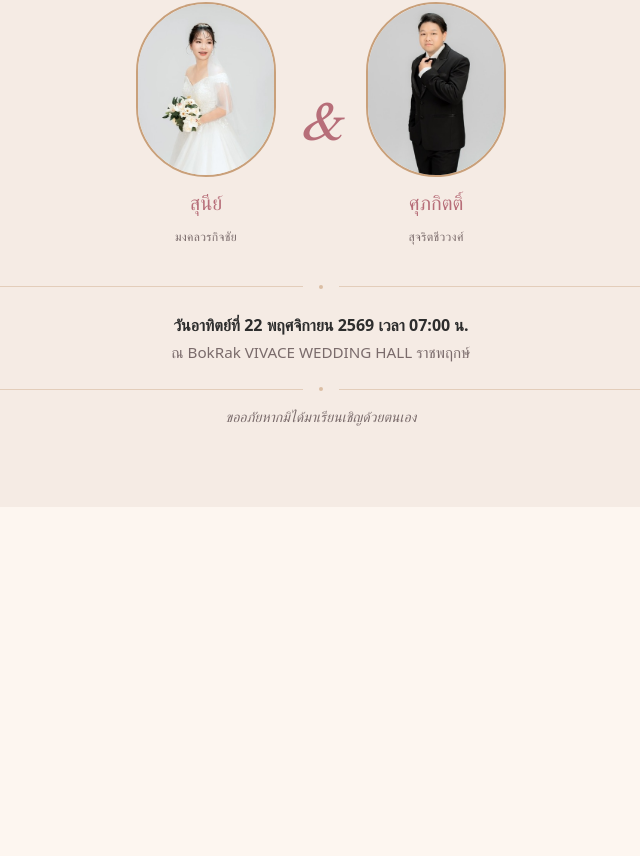
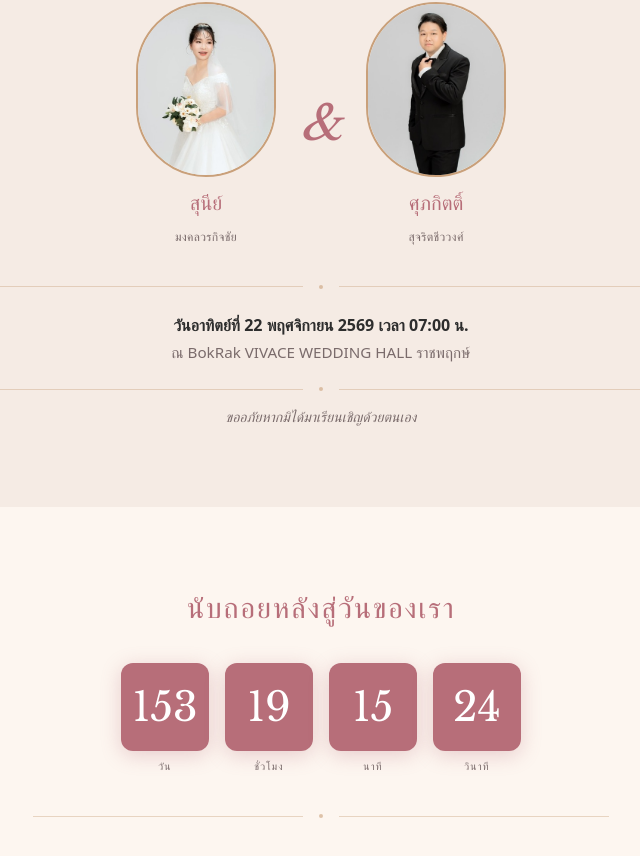
Before and after one commit to NoisKung/wedding_plan, a Next.js app in the folder wedding-nextjs/: page /invitation in a window 1280 px wide. Shown: the part 1012-1868 px from the top of the page, without its empty margins (319-959 px from the left). Before the commit the page ends 1519 px from the top, so only its background shows below. Built offline with nearby package versions, Linux system fonts and the light colour scheme.

Commit message:
feat: add live countdown section

```diff
--- a/wedding-nextjs/app/invitation/page.tsx
+++ b/wedding-nextjs/app/invitation/page.tsx
@@ -1,11 +1,13 @@
 import { HeroSection } from "@/components/invitation/HeroSection";
 import { InvitationSection } from "@/components/invitation/InvitationSection";
+import { CountdownSection } from "@/components/invitation/CountdownSection";
 
 export default function InvitationPage() {
   return (
     <main>
       <HeroSection />
       <InvitationSection />
+      <CountdownSection />
     </main>
   );
 }
--- /dev/null
+++ b/wedding-nextjs/components/invitation/CountdownSection.tsx
@@ -0,0 +1,73 @@
+"use client";
+
+import { useEffect, useState } from "react";
+import { useI18n } from "@/providers/I18nProvider";
+import { GoldDivider } from "@/components/ui/GoldDivider";
+import { FadeInSection } from "@/components/ui/FadeInSection";
+
+const WEDDING_DATE = new Date("2026-11-22T07:00:00+07:00");
+
+interface TimeLeft { days: number; hours: number; minutes: number; seconds: number; }
+
+function getTimeLeft(): TimeLeft {
+  const diff = WEDDING_DATE.getTime() - Date.now();
+  if (diff <= 0) return { days: 0, hours: 0, minutes: 0, seconds: 0 };
+  return {
+    days: Math.floor(diff / 86_400_000),
+    hours: Math.floor((diff % 86_400_000) / 3_600_000),
+    minutes: Math.floor((diff % 3_600_000) / 60_000),
+    seconds: Math.floor((diff % 60_000) / 1_000),
+  };
+}
+
+function pad(n: number) { return String(n).padStart(2, "0"); }
+
+export function CountdownSection() {
+  const { t } = useI18n();
+  const [time, setTime] = useState<TimeLeft | null>(null);
+
+  useEffect(() => {
+    setTime(getTimeLeft());
+    const id = setInterval(() => setTime(getTimeLeft()), 1000);
+    return () => clearInterval(id);
+  }, []);
+
+  const isDone = time !== null && Object.values(time).every((v) => v === 0);
+
+  return (
+    <section className="py-20 px-6" style={{ background: "var(--bg)" }}>
+      <div className="max-w-xl mx-auto text-center">
+        <FadeInSection>
+          <h2 className="font-serif-display text-[var(--accent)] mb-8"
+              style={{ fontSize: "clamp(1.3rem,3.5vw,1.8rem)", letterSpacing: "0.06em" }}>
+            {t("countdownTitle")}
+          </h2>
+        </FadeInSection>
+
+        <FadeInSection delay={100}>
+          {isDone ? (
+            <p className="font-serif-display text-[var(--accent)] text-2xl italic">{t("countdownComplete")}</p>
+          ) : (
+            <div className="flex items-start justify-center gap-4">
+              {(["days", "hours", "minutes", "seconds"] as const).map((unit) => (
+                <div key={unit} className="flex flex-col items-center">
+                  <div className="rounded-xl flex items-center justify-center font-serif-display text-white"
+                       style={{ background: "var(--accent)", width: "clamp(60px,16vw,88px)", height: "clamp(60px,16vw,88px)",
+                                fontSize: "clamp(1.6rem,5vw,2.5rem)", boxShadow: "0 4px 20px rgba(183,110,121,0.3)" }}>
+                    {time ? pad(time[unit]) : "00"}
+                  </div>
+                  <span className="mt-2 text-[var(--text-soft)] tracking-widest uppercase"
+                        style={{ fontSize: "clamp(0.55rem,1.3vw,0.65rem)" }}>
+                    {t(unit)}
+                  </span>
+                </div>
+              ))}
+            </div>
+          )}
+        </FadeInSection>
+
+        <FadeInSection delay={200} className="mt-10"><GoldDivider /></FadeInSection>
+      </div>
+    </section>
+  );
+}
```
